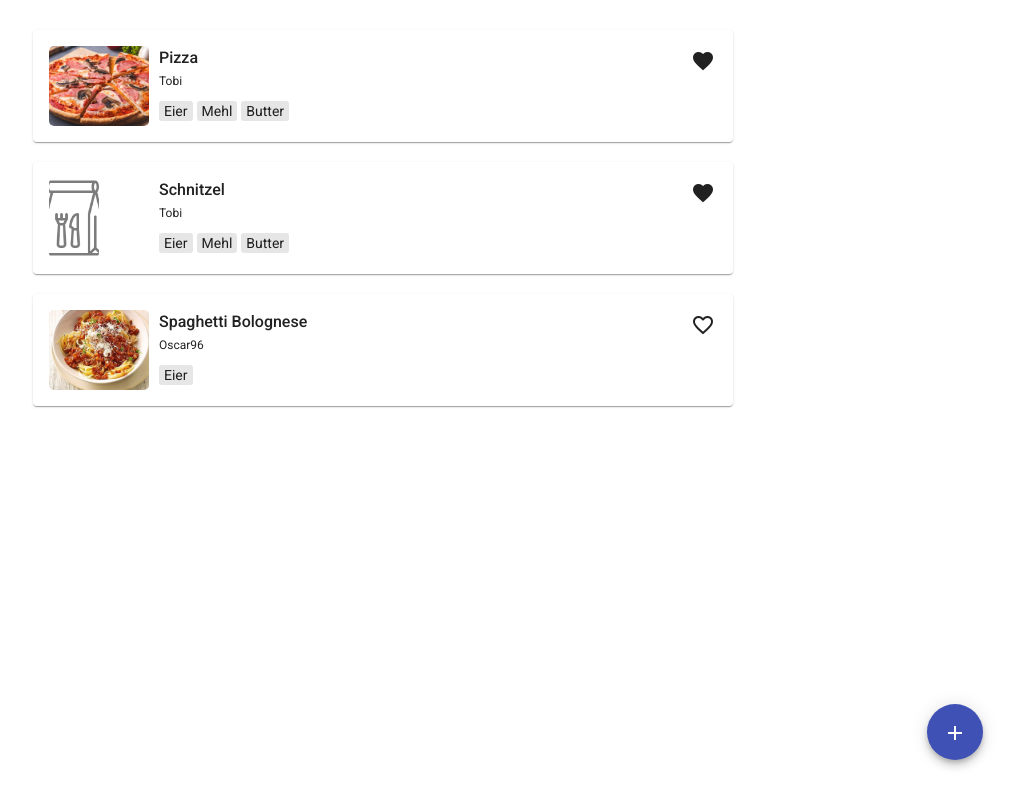
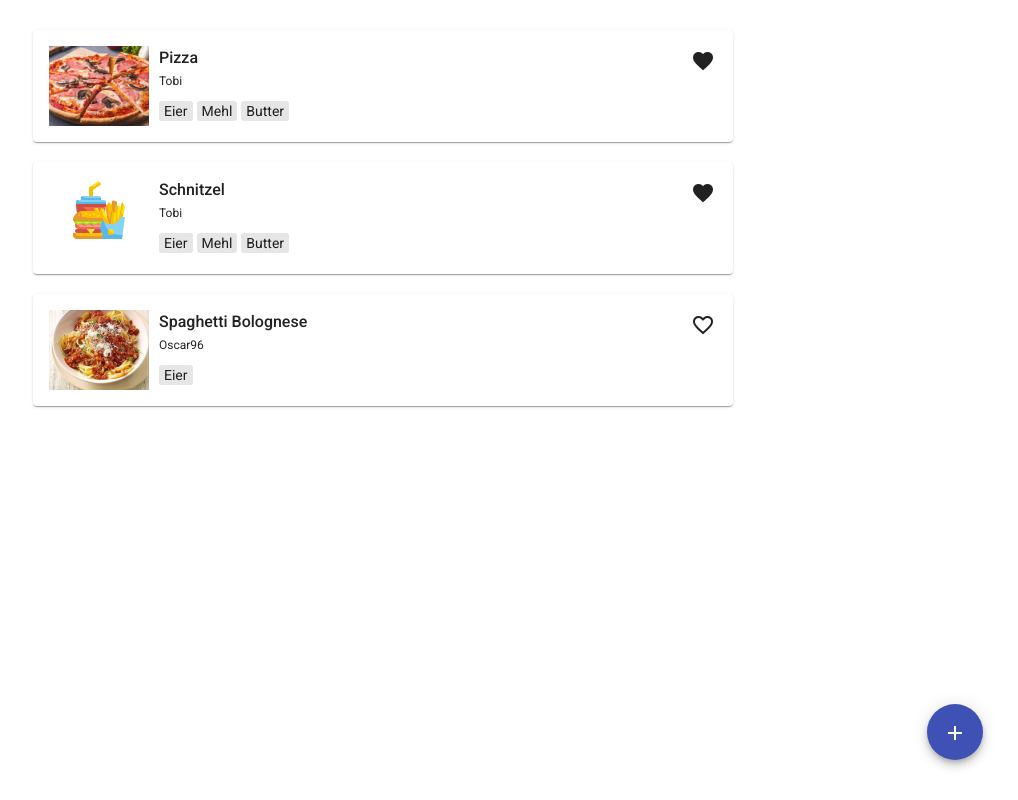
Before and after one commit to tw258/cookbook, an Angular app: page / in a window 1280 px wide. Shown: the whole page, without its empty margins (257-1275 px from the left). Built offline with nearby package versions, Linux system fonts and the light colour scheme; what ng-simple-slideshow would draw is missing.

Commit message:
fix placeholder-img

```diff
--- a/src/app/recipe-card/recipe-card.component.css
+++ b/src/app/recipe-card/recipe-card.component.css
@@ -1,6 +1,10 @@
-img {
+.recipe-thumbnail {
   width: 100%;
   height: 100%;
   object-fit: cover;
-  border-radius: 5px;
 }
+
+.recipe-placeholder {
+  max-width: 100%;
+  max-height: 100%;
+}
--- a/src/app/recipe-card/recipe-card.component.html
+++ b/src/app/recipe-card/recipe-card.component.html
@@ -1,10 +1,13 @@
 <mat-card class="example-card mt-2">
   <mat-card-content>
     <div style="display: grid; grid-template-columns: 100px 1fr; gap: 0 10px; height: 80px">
-      <img
-        *ngIf="recipe.imagesAsBase64.length > 0; else NoImages"
-        [src]="recipe.imagesAsBase64[0]"
-      />
+      <div style="text-align: center">
+        <img
+          class="recipe-thumbnail"
+          *ngIf="recipe.imagesAsBase64.length > 0; else NoImages"
+          [src]="recipe.imagesAsBase64[0]"
+        />
+      </div>
 
       <div>
         <div>
@@ -34,5 +37,5 @@
 </mat-card>
 
 <ng-template #NoImages>
-  <img style="height: 80px; width: 50px" src="assets/images/recipe-thumbnail.png" />
+  <img class="recipe-placeholder" src="assets/images/recipe-thumbnail.png" />
 </ng-template>
```
Also changed, not shown: src/assets/images/recipe-thumbnail.png.
